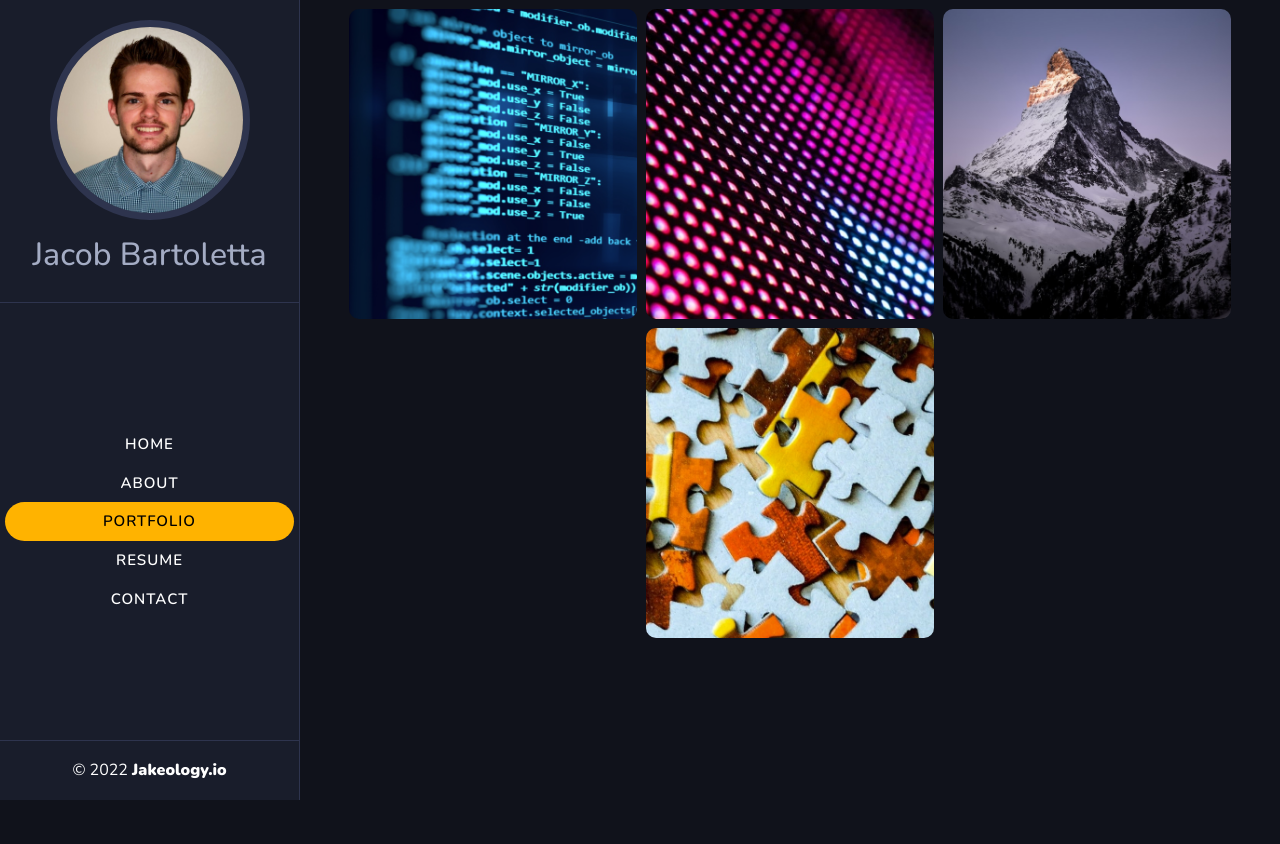
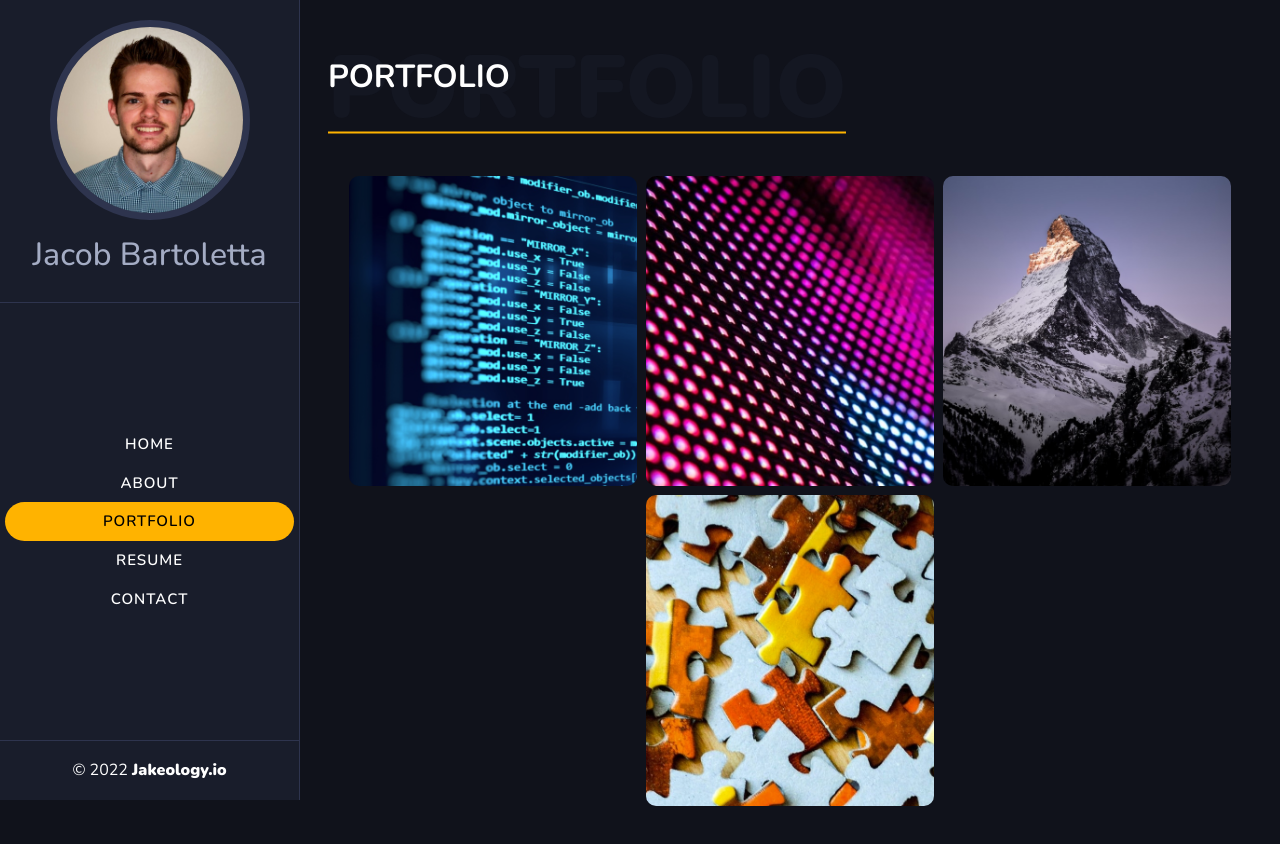
Before and after one commit to Jakeology/react-portfolio, a React (Create React App) app: page / in a window 1280 px wide. Both pictures are taken after a click on the element "PORTFOLIO". Shown: the top 844 px of the page. Before the commit the page ends 800 px from the top, so only its background shows below. Built offline with nearby package versions, Linux system fonts and the light colour scheme.

Commit message:
added portfolio title

```diff
--- a/src/components/Portfolio/index.js
+++ b/src/components/Portfolio/index.js
@@ -1,7 +1,16 @@
 import React from "react";
 
 function Portfolio() {
+
+  const title = "portfolio";
+
   return (
+    <div>
+      <div className="primary-section-title">
+        <h2>{title}</h2>
+        <span>{title}</span>
+      </div>
+
       <div className="portfolio-primary">
         <div className="cards">
           <div className="portfolio-card">
@@ -69,6 +78,7 @@ function Portfolio() {
           </article>
         </div>
       </div>
+    </div>
   );
 }
 
```
Lines whose indentation alone changed are shown as unchanged.
